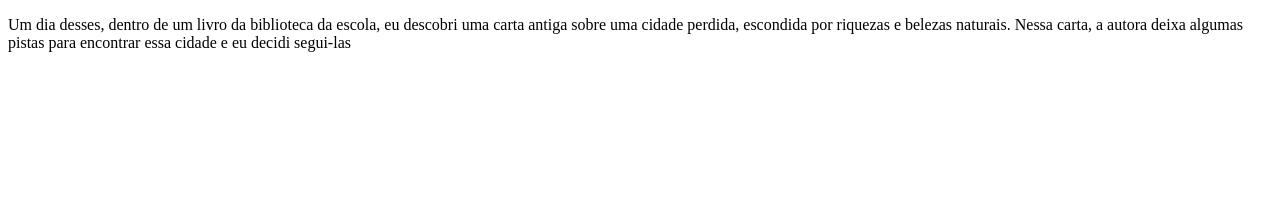
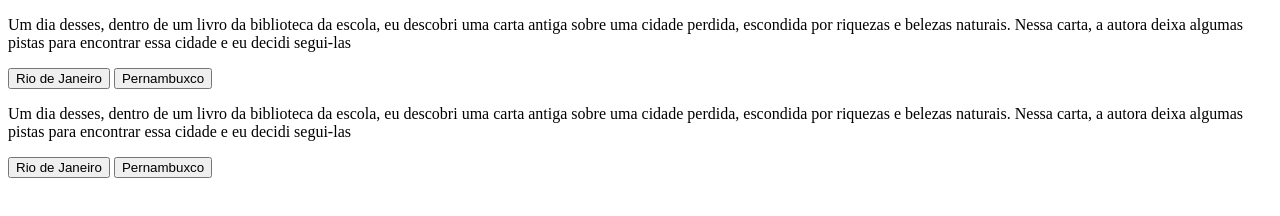
Before and after one commit to Antunes25/Criando-uma-aventura, a plain HTML site: page index.html in a window 1280 px wide. Drawn offline with Linux system fonts and the light colour scheme.

Commit message:
aula 2  termnar

```diff
--- a/index.html
+++ b/index.html
@@ -1,16 +1,32 @@
 <!DOCTYPE html>
 <html lang="pt-br">
+
 <head>
     <meta charset="UTF-8">
     <meta name="viewport" content="width=device-width, initial-scale=1.0">
     <title>Criando uma aventura</title>
 </head>
+
 <body>
     <main>
         <div class="Passo" id="passo-0">
-        <p>Um dia desses, dentro de um livro da biblioteca da escola, eu descobri uma carta antiga sobre uma cidade perdida, escondida por riquezas e belezas naturais. Nessa carta, a autora deixa algumas pistas para encontrar essa cidade e eu decidi segui-las
-</p>
+            <p>Um dia desses, dentro de um livro da biblioteca da escola, eu descobri uma carta antiga sobre uma cidade
+                perdida, escondida por riquezas e belezas naturais. Nessa carta, a autora deixa algumas pistas para
+                encontrar essa cidade e eu decidi segui-las
+            </p>
+            <button class="btn-proximo" data-proximo="1">Rio de Janeiro</button>
+            <button class="btn-proximo" data-proximo="1">Pernambuxco</button>
+        </div>
+<!--Substituir os textos-->
+        <div class="Passo" id="passo-0">
+            <p>Um dia desses, dentro de um livro da biblioteca da escola, eu descobri uma carta antiga sobre uma cidade
+                perdida, escondida por riquezas e belezas naturais. Nessa carta, a autora deixa algumas pistas para
+                encontrar essa cidade e eu decidi segui-las
+            </p>
+            <button class="btn-proximo" data-proximo="1">Rio de Janeiro</button>
+            <button class="btn-proximo" data-proximo="1">Pernambuxco</button>
         </div>
     </main>
 </body>
+
 </html>
```
